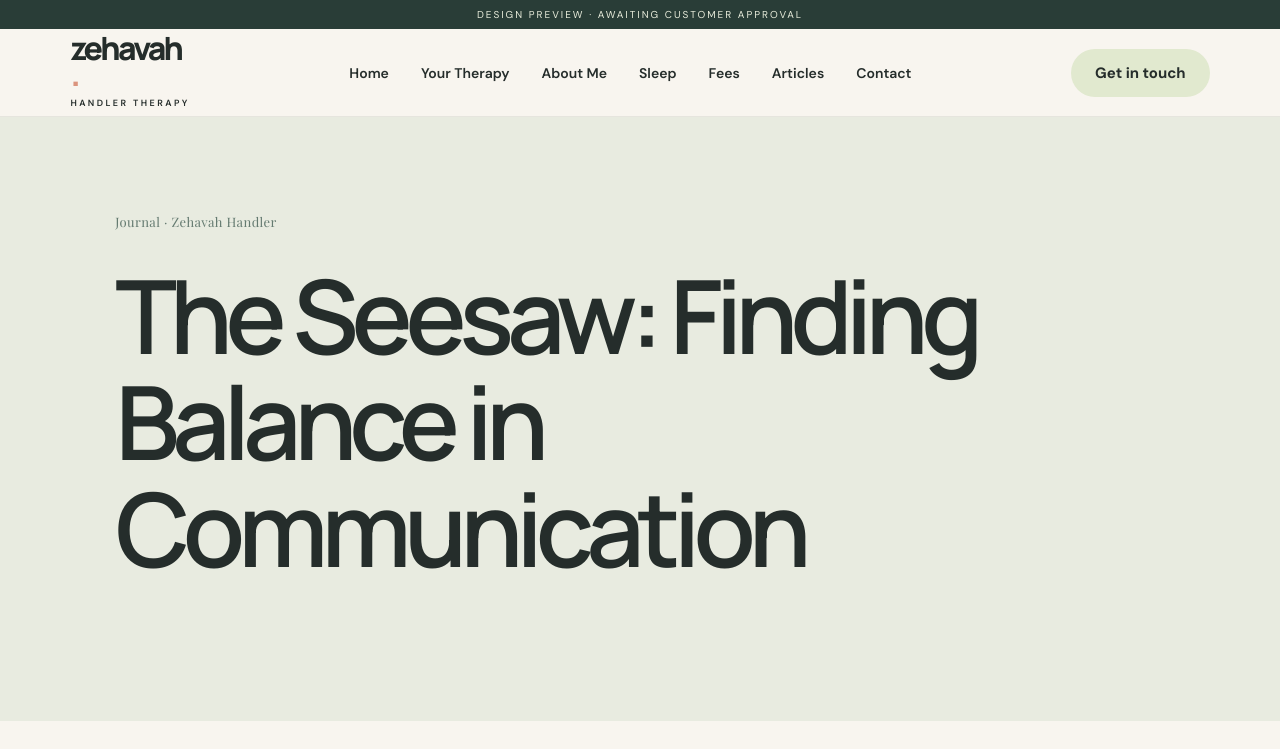
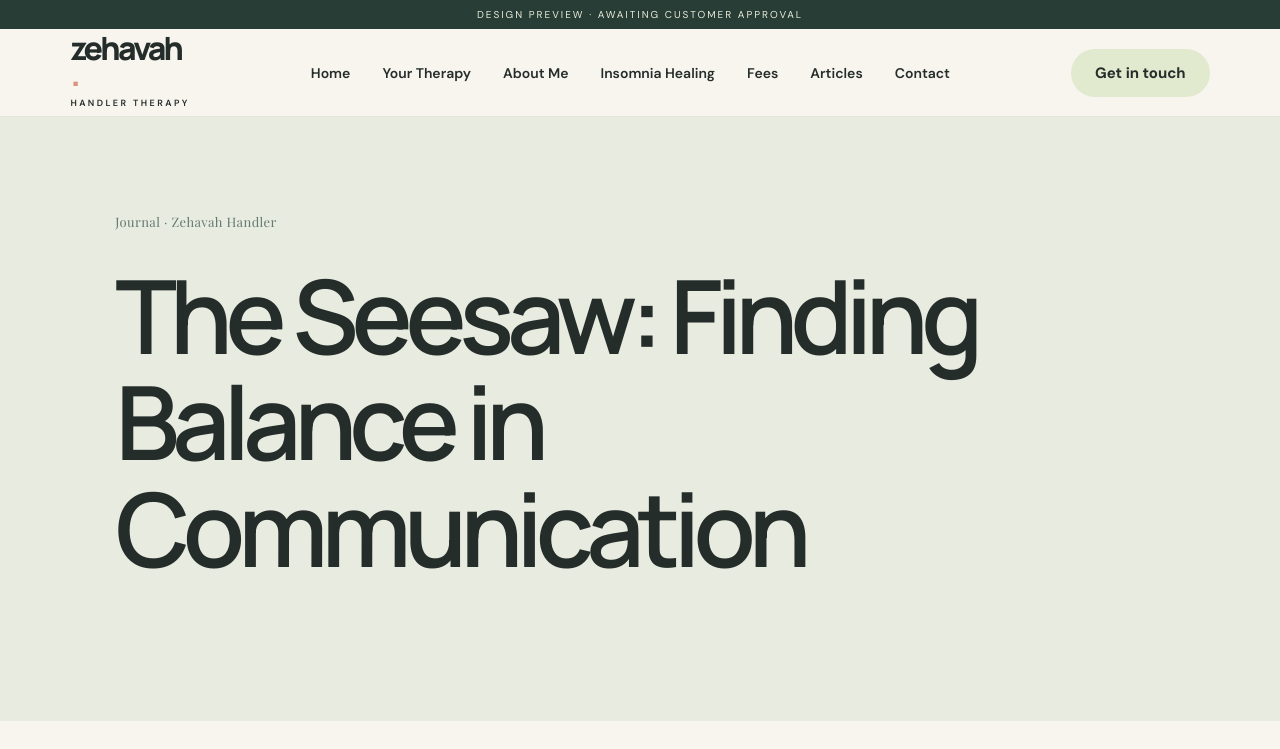
Before and after one commit to MarkDiamant/zehavah-handler-website, a Next.js app: page /articles/the-seesaw-finding-balance-in-communication in a window 1280 px wide. Shown: the top 749 px of the page. Built offline with nearby package versions, Linux system fonts and the light colour scheme; no server answers; the database is empty; grey boxes are pictures that could not be loaded; a web font is replaced by a local one.

Commit message:
Link navigation to Insomnia Healing and minimise footer promotion

```diff
--- a/app/components/SiteHeader.jsx
+++ b/app/components/SiteHeader.jsx
@@ -2,5 +2,5 @@
 import {useState} from 'react';
 import Link from 'next/link';
 import {Menu,X} from 'lucide-react';
-const items=[['Home','/'],['Your Therapy','/your-therapy'],['About Me','/about-me'],['Sleep','/sleep'],['Fees','/fees'],['Articles','/articles'],['Contact','/contact']];
+const items=[['Home','/'],['Your Therapy','/your-therapy'],['About Me','/about-me'],['Insomnia Healing','/insomnia-healing'],['Fees','/fees'],['Articles','/articles'],['Contact','/contact']];
 export default function SiteHeader(){const[open,setOpen]=useState(false);return <header className="header"><Link href="/" className="brand" onClick={()=>setOpen(false)}>zehavah<span>.</span><small>HANDLER THERAPY</small></Link><nav className={'nav detailnav'+(open?' active':'')} aria-label="Main navigation">{items.map(([label,href])=><Link key={href} href={href} onClick={()=>setOpen(false)}>{label}</Link>)}</nav><Link href="/contact" className="headcta">Get in touch</Link><button type="button" className="menubtn" aria-label={open?'Close menu':'Open menu'} aria-expanded={open} onClick={()=>setOpen(v=>!v)}>{open?<X size={25}/>:<Menu size={25}/>}</button></header>}
```
